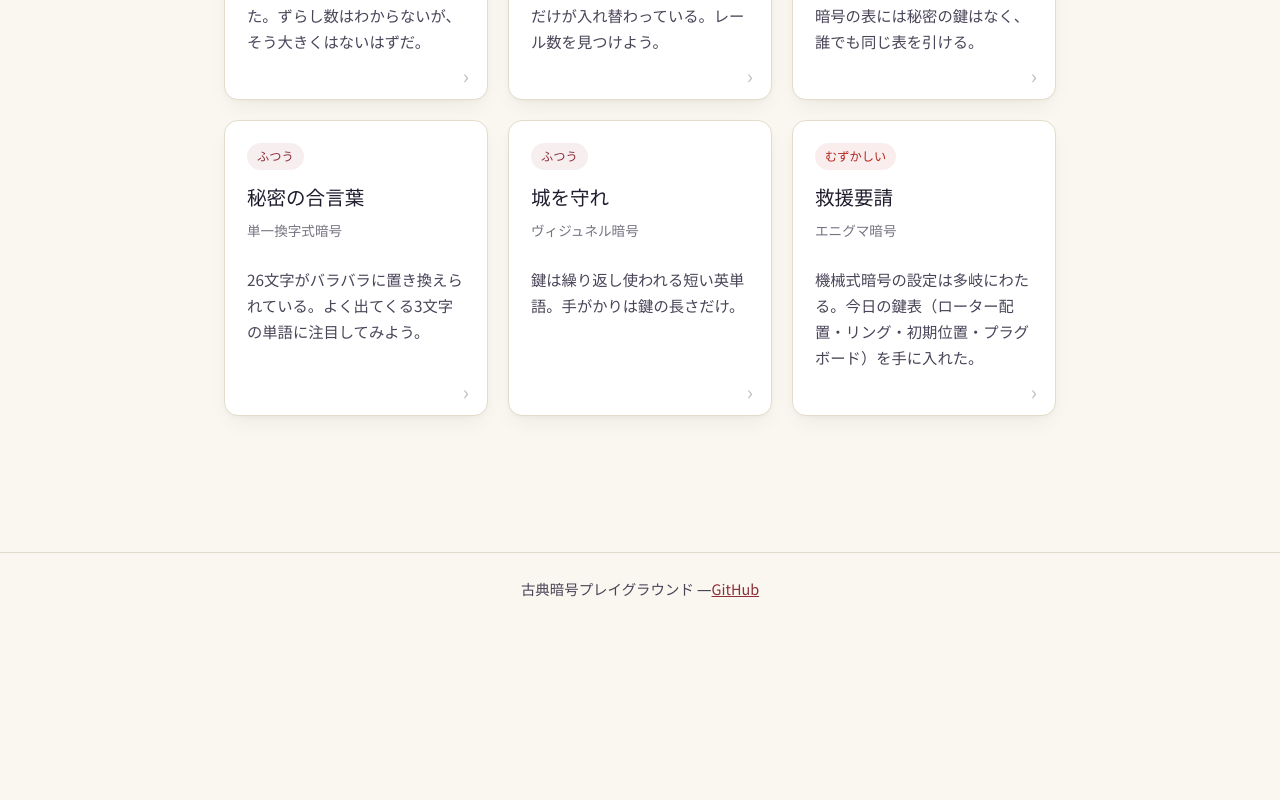
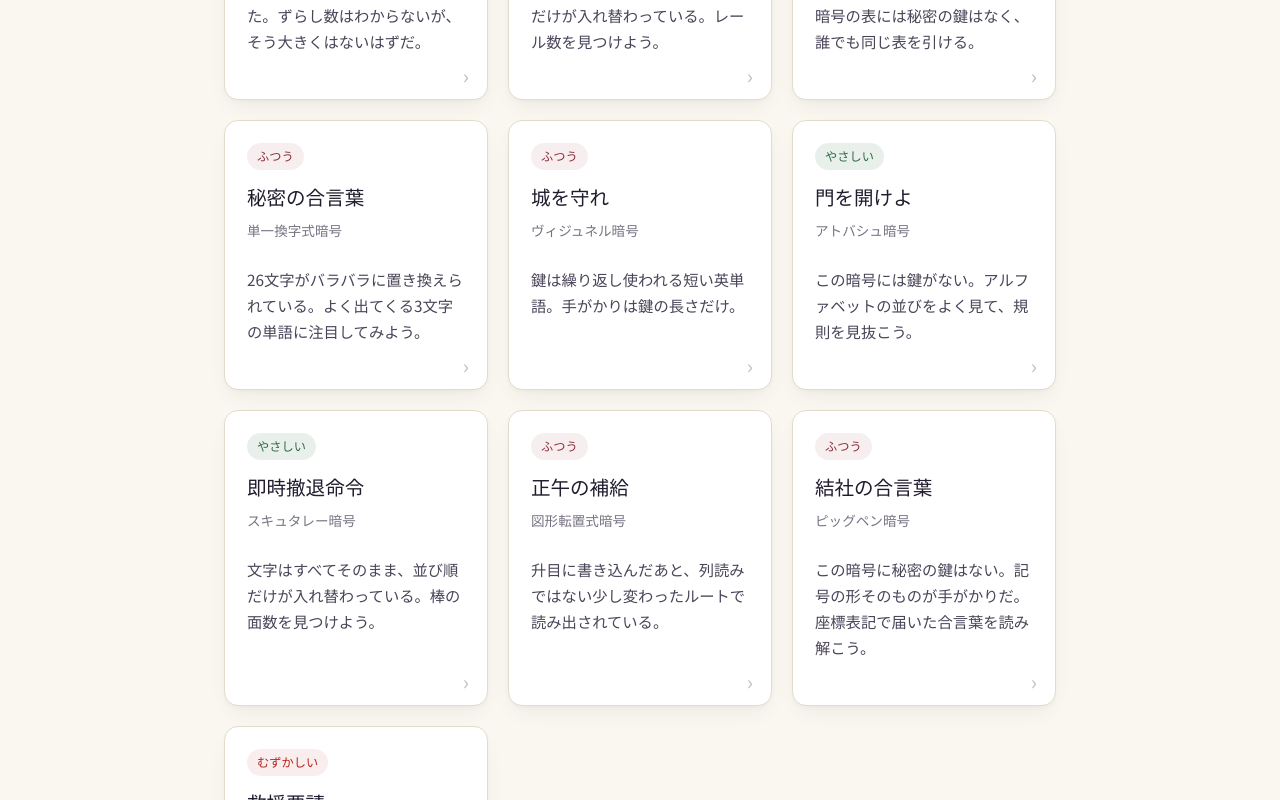
Before and after one commit to turntuptechnologies-ai/classical-cipher-playground, a React (Vite) app: page /#/challenges in a window 1280 px wide. Shown: the part 480-1280 px from the top of the page. Before the commit the page ends 1106 px from the top, so only its background shows below. Built offline with nearby package versions, Linux system fonts and the light colour scheme; a web font is replaced by a local one.

Commit message:
feat: 新4暗号ぶんの解読チャレンジを追加 (#30)
atbash-1, scytale-1, geometric-1, pigpen-1 の4問を追加。
暗号文・ヒント・答えの組はすべて実際の暗号ロジック(atbashTransform/
scytaleDecode/geometricDecode/pigpenDecode)で復号一致を検証済み

```diff
--- a/src/challenges/data.ts
+++ b/src/challenges/data.ts
@@ -84,6 +84,54 @@ export const CHALLENGES: Challenge[] = [
     answer: "DEFEND THE CASTLE",
   },
   {
+    id: "atbash-1",
+    cipherId: "atbash",
+    cipherName: "アトバシュ暗号",
+    cipherPath: "/atbash",
+    difficulty: "easy",
+    title: "門を開けよ",
+    prompt: "この暗号には鍵がない。アルファベットの並びをよく見て、規則を見抜こう。",
+    ciphertext: "LKVM GSV TZGV",
+    hints: ["A↔Z, B↔Yのように、アルファベットを先頭と末尾から向かい合わせに入れ替える暗号です。鍵は要りません。"],
+    answer: "OPEN THE GATE",
+  },
+  {
+    id: "scytale-1",
+    cipherId: "scytale",
+    cipherName: "スキュタレー暗号",
+    cipherPath: "/scytale",
+    difficulty: "easy",
+    title: "即時撤退命令",
+    prompt: "文字はすべてそのまま、並び順だけが入れ替わっている。棒の面数を見つけよう。",
+    ciphertext: "RETEEAOTTNRAC",
+    hints: ["面数は 3〜5 のどこかです。", "面数は 4 です。"],
+    answer: "RETREATATONCE",
+  },
+  {
+    id: "geometric-1",
+    cipherId: "geometric",
+    cipherName: "図形転置式暗号",
+    cipherPath: "/geometric",
+    difficulty: "medium",
+    title: "正午の補給",
+    prompt: "升目に書き込んだあと、列読みではない少し変わったルートで読み出されている。",
+    ciphertext: "BRINGLTNOONISUPPASE",
+    hints: ["行数は4です。", "読み出しルートは「渦巻き読み」です。"],
+    answer: "BRINGSUPPLIESATNOON",
+  },
+  {
+    id: "pigpen-1",
+    cipherId: "pigpen",
+    cipherName: "ピッグペン暗号",
+    cipherPath: "/pigpen",
+    difficulty: "medium",
+    title: "結社の合言葉",
+    prompt: "この暗号に秘密の鍵はない。記号の形そのものが手がかりだ。座標表記で届いた合言葉を読み解こう。",
+    ciphertext: "21. 11 T 23. 22.",
+    hints: ["ピッグペン暗号のページにある記号対応表と照らし合わせながら、復号モードに座標をそのまま入力してみましょう。"],
+    answer: "MASON",
+  },
+  {
     id: "enigma-1",
     cipherId: "enigma",
     cipherName: "エニグマ暗号",
```
Also changed, not shown: 1 other file (tests, documents, lock files or other folders).
